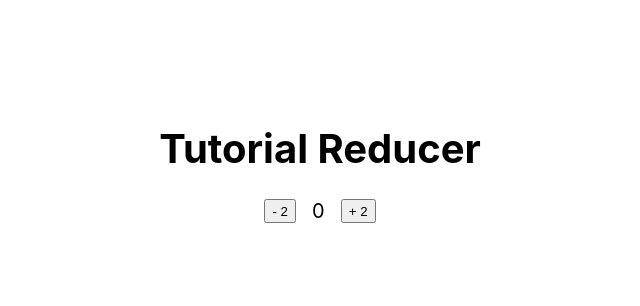
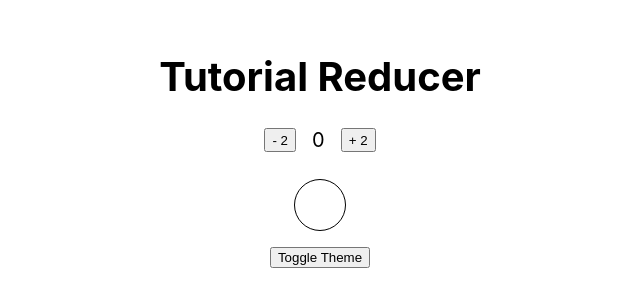
Before and after one commit to Ikram-Maulana/Code-explore, a React (Create React App) app in the folder ReactContext - ARI/react-context-tutorial/: page / in a window 1280 px wide. Shown: the part 240-546 px from the top of the page, without its empty margins (320-960 px from the left). Built offline with nearby package versions, Linux system fonts and the light colour scheme.

Commit message:
10: 📙 Memahami Konsep Reducer Studi Kasus 4
Studi kasus menggunakan useReducer untuk toggle theme

```diff
--- a/ReactContext - ARI/react-context-tutorial/src/components/Reducer.js
+++ b/ReactContext - ARI/react-context-tutorial/src/components/Reducer.js
@@ -8,6 +8,11 @@ const reducer = (state, action) => {
       return {
         ...state,
         count: state.count === 0 ? 0 : state.count - action.payload,
+      };
+    case "toggleTheme":
+      return {
+        ...state,
+        theme: state.theme === "light" ? "dark" : "light",
       };
     default:
       throw new Error("Unexpected action");
@@ -39,6 +44,41 @@ const Reducer = () => {
           + 2
         </button>
       </div>
+      <div
+        style={{
+          margin: "1.67rem 0",
+          display: "flex",
+          flexDirection: "column",
+          justifyContent: "center",
+          alignItems: "center",
+        }}
+      >
+        {state.theme === "light" ? (
+          <div
+            style={{
+              width: 50,
+              height: 50,
+              border: "1px solid black",
+              borderRadius: "100%",
+              marginBottom: "1rem",
+            }}
+          ></div>
+        ) : (
+          <div
+            style={{
+              width: 50,
+              height: 50,
+              border: "1px solid black",
+              borderRadius: "100%",
+              marginBottom: "1rem",
+              backgroundColor: "#000",
+            }}
+          ></div>
+        )}
+        <button onClick={() => dispatch({ type: "toggleTheme" })}>
+          Toggle Theme
+        </button>
+      </div>
     </>
   );
 };
```
